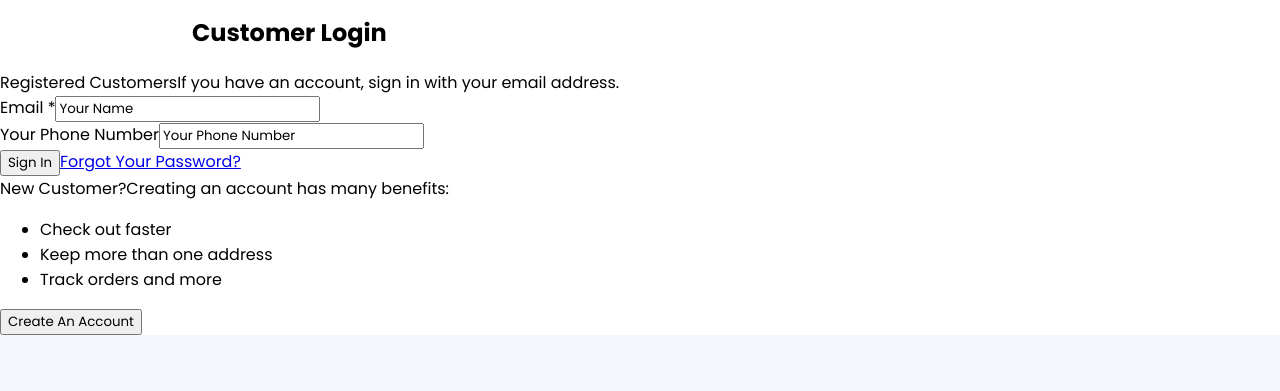
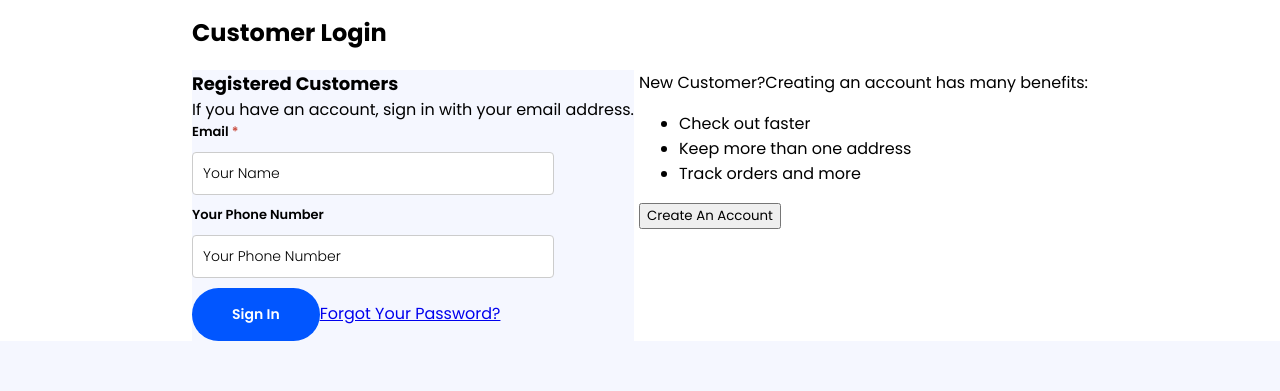
Before and after one commit to ulythegod/tech-online-store, a React (Create React App) app: page /register in a window 1280 px wide. Shown: the part 177-568 px from the top of the page. Built offline with nearby package versions, Linux system fonts and the light colour scheme.

Commit message:
register page: form

```diff
--- /dev/null
+++ b/src/_forms.scss
@@ -0,0 +1,23 @@
+@use './_colors.scss' as colors;
+
+@mixin from-label {
+    display: flex;
+    flex-direction: column;
+    font-size: 13px;
+    font-weight: 600;
+}
+
+@mixin required-field {
+    color: colors.$burgundy;
+}
+
+@mixin form-input {
+    border: 1px solid colors.$grey;
+    border-radius: 4px;
+    font-size: 14px;
+    font-weight: 300;
+    padding: 10px;
+    margin-top: 10px;
+    margin-bottom: 10px;
+    width: 340px;
+}
--- a/src/components/ContactUsForm/contactUsForm.module.scss
+++ b/src/components/ContactUsForm/contactUsForm.module.scss
@@ -1,4 +1,5 @@
 @use '../../_sections.scss' as sections;
+@use '../../_forms.scss' as forms;
 @use '../../_colors.scss' as colors;
 
 .contact-us-block {
@@ -29,25 +30,15 @@
 }
 
 .form-item label {
-    display: flex;
-    flex-direction: column;
-    font-size: 13px;
-    font-weight: 600;
+    @include forms.from-label;
 }
 
 .form-item label span span {
-    color: colors.$burgundy;
+    @include forms.required-field;
 }
 
 .form-item input {
-    border: 1px solid colors.$grey;
-    border-radius: 4px;
-    font-size: 14px;
-    font-weight: 300;
-    padding: 10px;
-    margin-top: 10px;
-    margin-bottom: 10px;
-    width: 340px;
+    @include forms.form-input;
 }
 
 .form-item textarea {
--- /dev/null
+++ b/src/components/LoginForm/LoginForm.tsx
@@ -0,0 +1,45 @@
+import React from 'react';
+import styles from './loginForm.module.scss';
+import LoginInfo from './LoginInfo';
+import StoreButton from 'components/CommonComponents/StoreButton';
+
+class LoginForm extends React.Component {
+    constructor(props: any) {
+        super(props);
+    }
+
+    render(): React.ReactNode {
+        return (
+            <div className={`${styles["customer-login-block"]}`}>
+                <div className={`${styles["customer-login-form-block"]}`}>
+                    <span className={`${styles["form-title"]}`}>Registered Customers</span>
+                    <span>If you have an account, sign in with your email address.</span>
+                    <form className={`${styles["customer-login-form"]}`} action="#">
+                        <div className={`${styles["contact-us-form-item"]}`}>
+                            <label>
+                                <span>Email <span>*</span></span>
+                                <input type="email" id="email" required value="Your Name"></input>
+                            </label>
+                        </div>
+                        <div className={`${styles["contact-us-form-item"]}`}>
+                            <label>
+                                <span>Your Phone Number</span>
+                                <input type="phone" id="phone" value="Your Phone Number"></input>
+                            </label>
+                        </div>
+                        <div>
+                            <StoreButton
+                                style="blue-button-narrow"
+                                content={"Sign In"}
+                            />
+                            <a href="#">Forgot Your Password?</a>
+                        </div>
+                    </form>
+                </div>
+                <LoginInfo />
+            </div>
+        );
+    }
+}
+
+export default LoginForm;
--- /dev/null
+++ b/src/components/LoginForm/loginForm.module.scss
@@ -0,0 +1,33 @@
+@use '../../_sections.scss' as sections;
+@use '../../_forms.scss' as forms;
+@use '../../_colors.scss' as colors;
+
+.customer-login-block {
+    @include sections.section-margins;
+    display: flex;
+    flex-direction: row;
+    justify-content: space-between;
+}
+
+.customer-login-form-block {
+    background-color: colors.$lightBlue;
+    display: flex;
+    flex-direction: column;
+}
+
+.form-title {
+    font-size: 18px;
+    font-weight: 700;
+}
+
+.contact-us-form-item label {
+    @include forms.from-label;
+}
+
+.contact-us-form-item label span span {
+    @include forms.required-field;
+}
+
+.contact-us-form-item input {
+    @include forms.form-input;
+}
--- a/src/components/Register/LoginForm.tsx
+++ /dev/null
@@ -1,36 +0,0 @@
-import React from 'react';
-
-class LoginForm extends React.Component {
-    constructor(props: any) {
-        super(props);
-    }
-
-    render(): React.ReactNode {
-        return (
-            <div className="customer-login-form">
-                <span>Registered Customers</span>
-                <span>If you have an account, sign in with your email address.</span>
-                <form action="#">
-                    <div className="contact-us-form-item">
-                        <label>
-                            Email <span>*</span>
-                            <input type="email" id="email" required value="Your Name"></input>
-                        </label>
-                    </div>
-                    <div className="contact-us-form-item">
-                        <label>
-                            Your Phone Number
-                            <input type="phone" id="phone" value="Your Phone Number"></input>
-                        </label>
-                    </div>
-                    <div>
-                        <button type="submit">Sign In</button>
-                        <a href="#">Forgot Your Password?</a>
-                    </div>
-                </form>
-            </div>
-        );
-    }
-}
-
-export default LoginForm;
--- a/src/pages/Register.tsx
+++ b/src/pages/Register.tsx
@@ -1,8 +1,8 @@
 import React from 'react';
 import Breadcrumbs from 'components/CommonComponents/Breadcrumbs';
 import PageTitle from 'components/CommonComponents/PageTitle';
-import LoginForm from 'components/Register/LoginForm';
-import LoginInfo from 'components/Register/LoginInfo';
+import LoginForm from 'components/LoginForm/LoginForm';
+import LoginInfo from 'components/LoginForm/LoginInfo';
 import AdvantagesSection from 'components/AdvantagesSection/AdvantagesSection';
 
 class Register extends React.Component {
@@ -18,10 +18,7 @@ class Register extends React.Component {
                     <PageTitle
                         title='Customer Login'
                     />
-                    <div className="customer-login-block">
-                        <LoginForm/>
-                        <LoginInfo />
-                    </div>
+                    <LoginForm/>
                 </section>
                 <AdvantagesSection
                   isBackground={true}
```
Also changed, not shown: src/components/LoginForm/LoginInfo.tsx (renamed from src/components/Register/LoginInfo.tsx).
